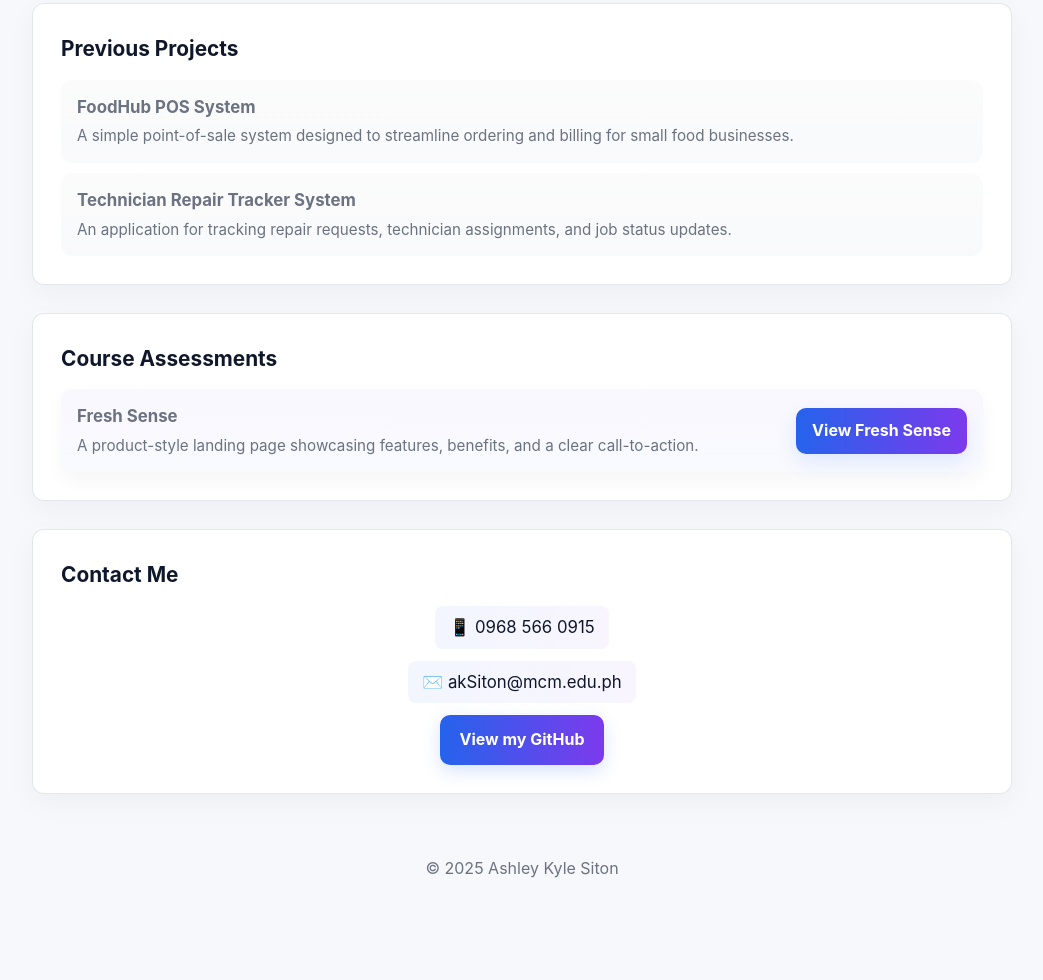
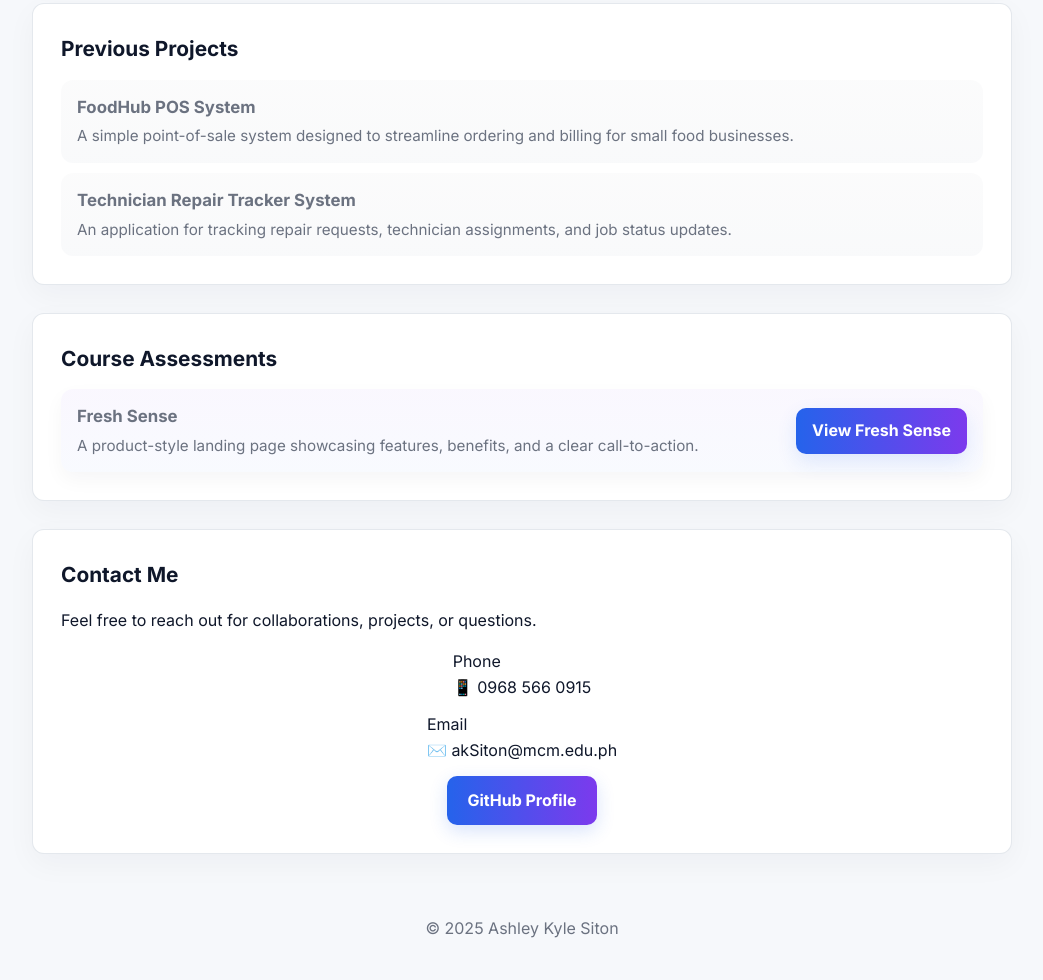
Before and after one commit to micofone/portfolio, a plain HTML site: page index.html in a window 1280 px wide. Shown: the part 892-1872 px from the top of the page, without its empty margins (118-1161 px from the left). Before the commit the page ends 1830 px from the top, so only its background shows below. Drawn offline with nearby package versions, Linux system fonts and the light colour scheme.

Commit message:
Update index.html

```diff
--- a/index.html
+++ b/index.html
@@ -4,24 +4,29 @@
     <meta charset="UTF-8">
     <meta name="viewport" content="width=device-width, initial-scale=1.0">
     <title>Student Portfolio</title>
+    <link rel="preconnect" href="https://fonts.googleapis.com">
+    <link rel="preconnect" href="https://fonts.gstatic.com" crossorigin>
+    <link href="https://fonts.googleapis.com/css2?family=Inter:wght@300;400;600;700&family=Playfair+Display:wght@600&display=swap" rel="stylesheet">
     <link rel="stylesheet" href="style.css">
+    <meta name="theme-color" content="#ffffff">
 </head>
-<body class = "dark">
+<body>
     <header>
         <h1 class="logo">Portfolio</h1>
-        <button id = "nav-toggle" aria-label="Toggle navivation"> N</button>
-        <nav id = "main-nav" aria-label="Main navigation">
+        <button id="nav-toggle" aria-label="Toggle navigation">☰</button>
+        <nav id="main-nav" aria-label="Main navigation">
             <a href="#home">Home</a>
             <a href="#about">About</a>
             <a href="#achievements">Achievements</a>
             <a href="#projects">Projects</a>
-            <a href ="#assessments">Course Assessments</a>
+            <a href="#assessments">Course Assessments</a>
             <a href="#contact">Contact</a>
         </nav>
-        <button id="theme-toggle" aria-pressed="false">🔦</button>
+        <button id="theme-toggle" aria-pressed="false" aria-label="Toggle dark mode"></button>
     </header>
-<main>
-    <section id="home" class="hero">
+
+    <main>
+        <section id="home" class="hero reveal-on-scroll">
             <img src="profile.jpg" alt="Profile Picture" class="hero-img">
             <div class="hero-text">
                 <p class="hero-kicker">Computer Science Student • 2nd Year</p>
@@ -31,14 +36,15 @@
             </div>
         </section>
 
-        <section id="about">
+        <section id="about" class="reveal-on-scroll delay-1">
             <h2>About Me</h2>
             <p>
                 I'm a Computer Science student at Mapua Malayan Colleges Mindanao who loves exploring technology,
                 creating projects, and continuously improving my skills.
             </p>
         </section>
-       <section id="achievements">
+
+        <section id="achievements" class="reveal-on-scroll delay-2">
             <h2>Achievements / Certifications</h2>
             <ul class="pill-list">
                 <li>1st Term Dean's List</li>
@@ -46,7 +52,8 @@
                 <li>3rd Term President's List</li>
             </ul>
         </section>
-        <section id="projects">
+
+        <section id="projects" class="reveal-on-scroll delay-3">
             <h2>Previous Projects</h2>
             <ul class="card-list">
                 <li>
@@ -60,7 +67,7 @@
             </ul>
         </section>
 
-        <section id="assessments">
+        <section id="assessments" class="reveal-on-scroll delay-1">
             <h2>Course Assessments</h2>
             <ul class="assessment-list">
                 <li>
@@ -75,23 +82,26 @@
             </ul>
         </section>
 
-        <section id="contact">
+        <section id="contact" class="reveal-on-scroll delay-2">
             <h2>Contact Me</h2>
+            <p class="contact-tagline">Feel free to reach out for collaborations, projects, or questions.</p>
             <div class="contact-buttons">
-                <div class="contact-text">
-                    📱 0968 566 0915
+                <div class="contact-card">
+                    <div class="contact-label">Phone</div>
+                    <div class="contact-value">📱 0968 566 0915</div>
                 </div>
-                <div class="contact-text">
-                    ✉️ akSiton@mcm.edu.ph
+                <div class="contact-card">
+                    <div class="contact-label">Email</div>
+                    <div class="contact-value">✉️ akSiton@mcm.edu.ph</div>
                 </div>
                 <a href="https://github.com/micofone" target="_blank" class="contact-btn">
-                    View my GitHub
+                    GitHub Profile
                 </a>
             </div>
         </section>
+    </main>
 
-</main>
-    <footer>
+    <footer class="reveal-on-scroll delay-3">
         <p>© 2025 Ashley Kyle Siton</p>
     </footer>
 
```
